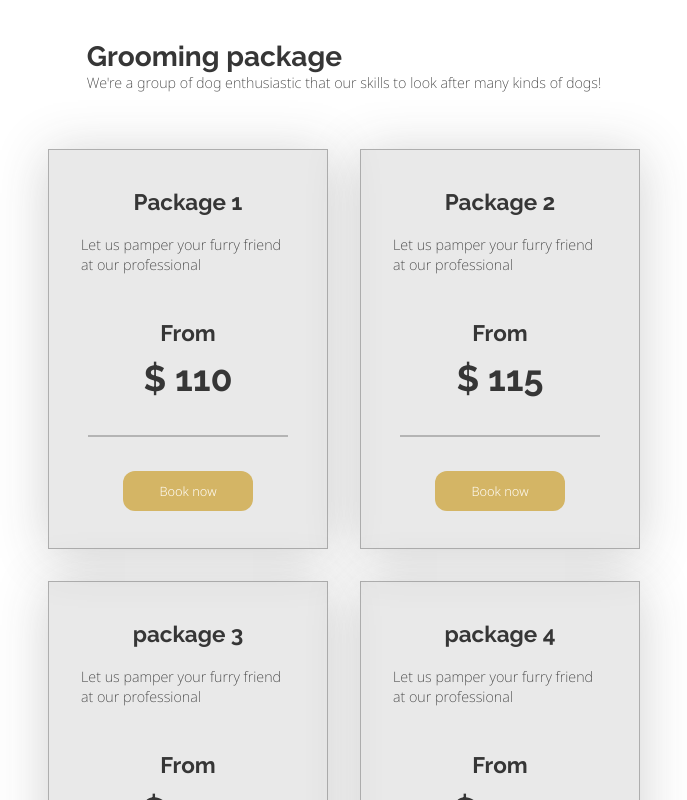
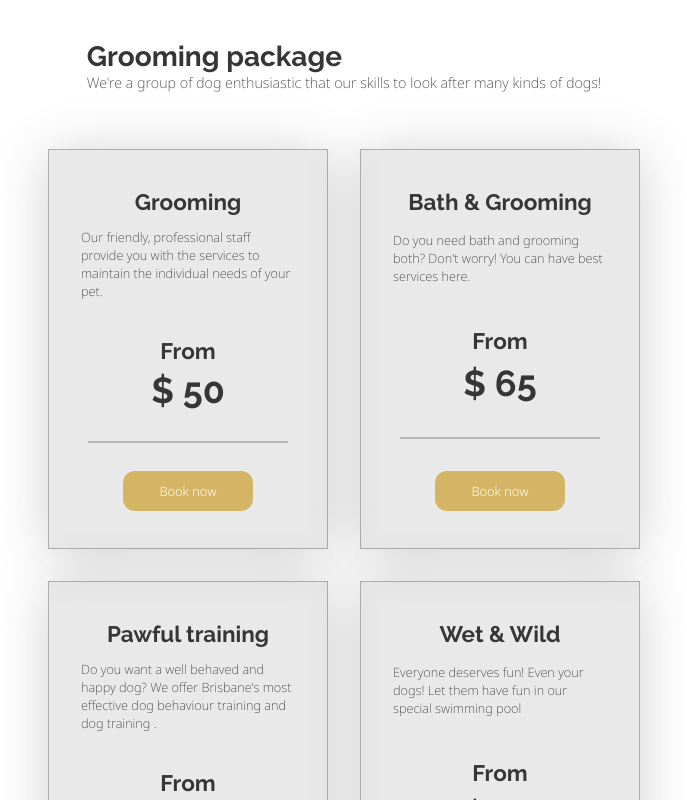
Before and after one commit to doigiee/T3A2-B-Client, a React (Vite) app: page /our_services in a window 1280 px wide. Shown: the part 560-1360 px from the top of the page, without its empty margins (296-983 px from the left). Built offline with nearby package versions, Linux system fonts and the light colour scheme.

Commit message:
Initial commit & servicePackageList.js added for flexible updates on Booking and our service page

```diff
--- a/src/App.css
+++ b/src/App.css
@@ -324,6 +324,10 @@ footer {
 
 .package-card h3 {
   padding: 0.5rem;
+}
+
+.package-card p {
+  font-size: 0.8rem;
 }
 
 .division-line {
--- a/src/components/AboutUs.jsx
+++ b/src/components/AboutUs.jsx
@@ -13,7 +13,7 @@ const AboutUs = () => {
       <div className="services flex column a-i-center">
         <img src={props.src} width='170px'/>
         <h3>{props.title}</h3>
-        <p className="heading-description text-center">{props.desc}</p>
+        <p className="heading-description">{props.desc}</p>
       </div>
     )
   }
--- a/src/components/Booking.jsx
+++ b/src/components/Booking.jsx
@@ -1,30 +1,29 @@
 import React, { useEffect, useState } from "react"
 import DatePicker from 'react-datepicker'
 import { Link, useNavigate } from 'react-router-dom'
-import setHours from "date-fns/setHours";
-import setMinutes from "date-fns/setMinutes";
+import setHours from "date-fns/setHours"
+import setMinutes from "date-fns/setMinutes"
 import "react-datepicker/dist/react-datepicker.css"
-import { useUserContext } from "./UserContext";
-
-
+import { useUserContext } from "./UserContext"
+import ourPackages from "./servicePackageList"
 
 
 
 const Booking = () => {
-  const [ date, setDate ] = useState('')
   const { user } = useUserContext()
   const nav = useNavigate()
   const [ form, setForm ] = useState({
     _id: '',
     date: '',
-    pkg: '',
+    pkg_name: '',
+    pkg_price: '',
     dog_name: '',
     dog_gender: '',
     dog_age: '',
     dog_breed: ''
   })
 
-  const Calendar = (props) => {
+  const Calendar = () => {
 
     const [startDate, setStartDate] = useState(
       setHours(setMinutes(new Date(), 30), 16)
@@ -35,7 +34,6 @@ const Booking = () => {
       const selectedDate = new Date(time)
       return currentDate.getTime() < selectedDate.getTime()
     }
-    // props.cb(date)
     return (
       <DatePicker
         selected={startDate}
@@ -57,31 +55,19 @@ const Booking = () => {
     )
   }
 
-
-  // const selectDate = (data) => {
-  //   // const result = String(data).split(' ').slice(0, 5)
-  //   // let time = result[4]
-  //   // if (time) {
-  //   //   result[4] = time.slice(0, 5)
-  //   // }
-  //   const months = ["Jan", "Feb", "Mar", "Apr", "May", "Jun", "Jul", "Aug", "Sep", "Oct", "Nov", "Dec"]
-  //   const days = ["Sun", "Mon", "Tue", "Wed", "Thu", "Fri", "Sat"]
-  //   const thing = new Date(data)
-  //   console.log(data)
-  //   console.log("year", thing.getFullYear())
-  //   console.log("month", months[thing.getMonth()])
-  //   console.log("date", thing.getDate())
-  //   console.log("day", days[thing.getDay()])
-  //   console.log("time", thing.getHours() + ":" + thing.getMinutes())
-
-  //   return data
-  // }
-
-
-  // const { date, pkg, dog_name, dog_gender, dog_age, dog_breed } = form
+  const matchPrice = (name) => {
+    for (const i of ourPackages) {
+      if (name == i.pkg_name) {
+        return i.pkg_price
+      }
+    }
+  }
 
   const handleForm = (e) => {
     const { value, name } = e.target
+    if ( name === "pkg_name") {
+      form.pkg_price = matchPrice(value)
+    }
     setForm({
       ...form,
       [name]: value
@@ -89,17 +75,14 @@ const Booking = () => {
     console.log( form )
   }
 
-  // useEffect(() => {
-  //   async function fetchBookingList ()
-  // })
-
-  const addBooking = async ( date, pkg, dog_name, dog_gender, dog_age, dog_breed ) => {
+  const addBooking = async ( date, pkg_name, pkg_price, dog_name, dog_gender, dog_age, dog_breed ) => {
     const months = ["Jan", "Feb", "Mar", "Apr", "May", "Jun", "Jul", "Aug", "Sep", "Oct", "Nov", "Dec"]
-    // const days = ["Sun", "Mon", "Tue", "Wed", "Thu", "Fri", "Sat"]
     const data_date = new Date(date)
     const newBooking = {
       user: user._id,
-      pkg: pkg,
+      pkg: {
+        name: pkg_name,
+        price: pkg_price},
       date: {
         year: data_date.getFullYear(),
         month: months[data_date.getMonth()],
@@ -124,11 +107,7 @@ const Booking = () => {
     }).then(() => console.log("New booking successfully added"))
     .catch(e => {
       console.log(e.message)})
-
-
-
   }
-
 
 
   const submit = async (evt) => {
@@ -137,7 +116,8 @@ const Booking = () => {
     console.log(user)
     await addBooking(
       form.date,
-      form.pkg,
+      form.pkg_name,
+      form.pkg_price,
       form.dog_name,
       form.dog_gender,
       form.dog_age,
@@ -163,12 +143,11 @@ const Booking = () => {
       <Calendar id="calendar" cb={handleForm} />
       <div id="booking-input-container" className="cards-container flex column a-i-center j-c-center">
         {/* <input type="text" id="selected-date" name="selectedDate" value={selectDate(date)} readOnly /> */}
-        <select onChange={handleForm} value={form.pkg} id="packages-dropbox" className=""required name="pkg">
-          <option value="" selected disabled hidden>Selected package *</option>
-          <option value="Package 1">Package 1</option>
-          <option value="Package 2">Package 2</option>
-          <option value="Package 3">Package 3</option>
-          <option value="Package 4">Package 4</option>
+        <select onChange={handleForm} value={form.pkg} id="packages-dropbox" className=""required name="pkg_name">
+          <option value="" selected disabled hidden>Select a package *</option>
+          {ourPackages.map((el, idx) => {
+            return <option key={idx} value={el.pkg_name}>{el.pkg_name}</option>
+          })}
         </select>
         <input onChange={handleForm} value={form.dog_name} type="text" className="booking-input" name="dog_name" required placeholder="Dog name *"/>
         <select onChange={handleForm} value={form.dog_gender} id="packages-dropbox" required name="dog_gender">
--- a/src/components/MyAccount.jsx
+++ b/src/components/MyAccount.jsx
@@ -5,20 +5,28 @@ import LoginController from './Login'
 import { useUserContext } from './UserContext'
 
 
-const BookingCard = (props) => {
+const BookingCard = ({ date, pkg }) => {
+
+  const nthNumber = (number) => {
+    return number > 0
+      ? ["th", "st", "nd", "rd"][
+          (number > 3 && number < 21) || number % 10 > 3 ? 0 : number % 10
+        ]
+      : "";
+  };
 
   return (
     <>
       <div className="booking-card flex a-i-center shadow-btm">
         <div className="booking-date flex column a-i-center">
-          <h2>{props.date.date}</h2>
-          <h2>{props.date.month}</h2>
+          <h2>{nthNumber(date.date)}</h2>
+          <h2>{date.month}</h2>
         </div>
         <div className="booking-detail">
-          <h3>{props.pkg}</h3>
-          <p className='heading-description'>{props.time}</p>
+          <h3>{pkg.name}</h3>
+          <p className='heading-description'>{date.time}</p>
           <div className="modify-booking-box">
-            <h3>$ {props.price}</h3>
+            <h3>$ {pkg.price}</h3>
             <Link className="" to="/bookings">Modify</Link>
             <span className="" >  |  </span>
             <Link className="" to="">Cancel</Link>
@@ -106,16 +114,15 @@ const MyAccount = () => {
         <div className="cards-container flex column a-i-center j-c-center">
           {bookings !== undefined ?
             bookings.map((el, idx) => {
-              return <BookingCard
-              key={idx}
-              date={{date: el.date[0].date + "th" ,month: el.date[0].month}}
-              pkg={el.pkg}
-              time={el.date[0].time}
-              price={el.price}/>
+              return (
+                <BookingCard
+                  key={idx}
+                  date={{date: el.date[0].date + "th" ,month: el.date[0].month}}
+                  pkg={el.pkg}
+                  time={el.date[0].time}
+                  price={el.price}
+                />)
             }) : <h5> No booking found </h5>}
-          {/* <BookingCard date={{date:"27th", month:"Jan"}} pkg="Package 1" time="11:00AM - 12:00PM" price="110"/>
-          <BookingCard date={{date:"27th", month:"Jan"}} pkg="Package 1" time="11:00AM - 12:00PM" price="110"/>
-          <BookingCard date={{date:"27th", month:"Jan"}} pkg="Package 1" time="11:00AM - 12:00PM" price="110"/> */}
         </div>
     </section>
   </main>
--- a/src/components/OurServices.jsx
+++ b/src/components/OurServices.jsx
@@ -1,5 +1,5 @@
 import React from 'react'
-import wave from '../assets/wave_white.svg'
+import ourPackages from './servicePackageList'
 import { Link } from 'react-router-dom'
 
 const OurServices = () => {
@@ -7,7 +7,7 @@ const OurServices = () => {
   const Card = (props) => {
     return (
       <div className="package-card shadow-btm flex column a-i-center j-c-sb">
-        <h3>{props.title}</h3>
+        <h3>{props.name}</h3>
         <p className="heading-description">{props.desc}</p>
         <h3>From</h3>
         <h2>$ {props.price}</h2>
@@ -35,18 +35,14 @@ const OurServices = () => {
           We're a group of dog enthusiastic that our skills to look after many kinds of dogs!
         </p></h2>
         <div className="cards-container flex column a-i-center j-c-center">
-          <Card title="Package 1"
-                desc="Let us pamper your furry friend at our professional"
-                price="110"/>
-          <Card title="Package 2"
-                desc="Let us pamper your furry friend at our professional"
-                price="115"/>
-          <Card title="package 3"
-                desc="Let us pamper your furry friend at our professional"
-                price="130"/>
-          <Card title="package 4"
-                desc="Let us pamper your furry friend at our professional"
-                price="100"/>
+          {ourPackages.map((el, idx) => {
+            return (
+              <Card
+                key={idx}
+                name={el.pkg_name}
+                desc={el.pkg_description}
+                price={el.pkg_price}/>)
+          })}
         </div>
       </section>
     </main>
--- /dev/null
+++ b/src/components/servicePackageList.js
@@ -0,0 +1,25 @@
+const ourPackages = [
+  {
+    pkg_name: "Grooming",
+    pkg_price: 50,
+    pkg_description: "Our friendly, professional staff provide you with the services to maintain the individual needs of your pet."
+  },
+  {
+    pkg_name: "Bath & Grooming",
+    pkg_price: 65,
+    pkg_description: "Do you need bath and grooming both? Don't worry! You can have best services here."
+  },
+  {
+    pkg_name: "Pawful training",
+    pkg_price: 110,
+    pkg_description: "Do you want a well behaved and happy dog? We offer Brisbane\'s most effective dog behaviour training and dog training ."
+  },
+  {
+    pkg_name: "Wet & Wild",
+    pkg_price: 30,
+    pkg_description: "Everyone deserves fun! Even your dogs! Let them have fun in our special swimming pool"
+  },
+]
+
+
+export default ourPackages
```
Also changed, not shown: src/components/LogoutButton.jsx (deleted, +0 -17 lines).
